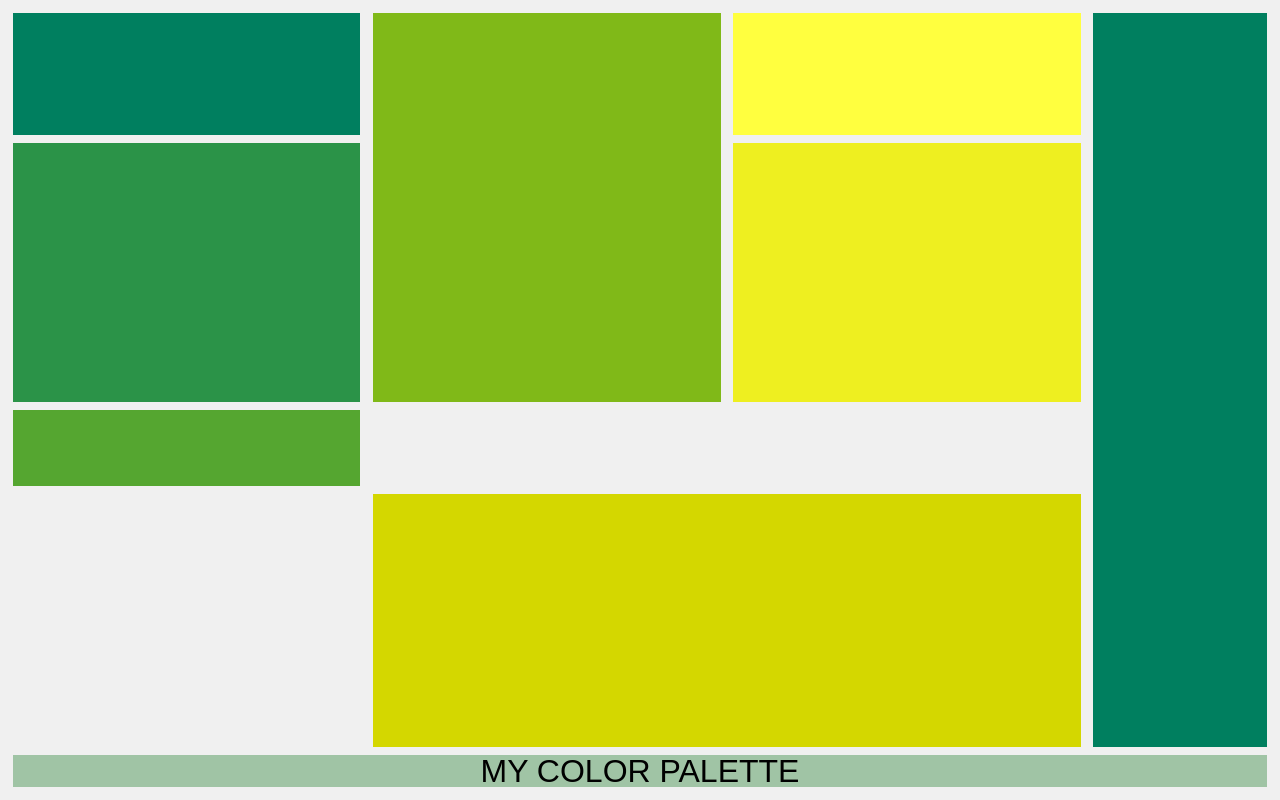
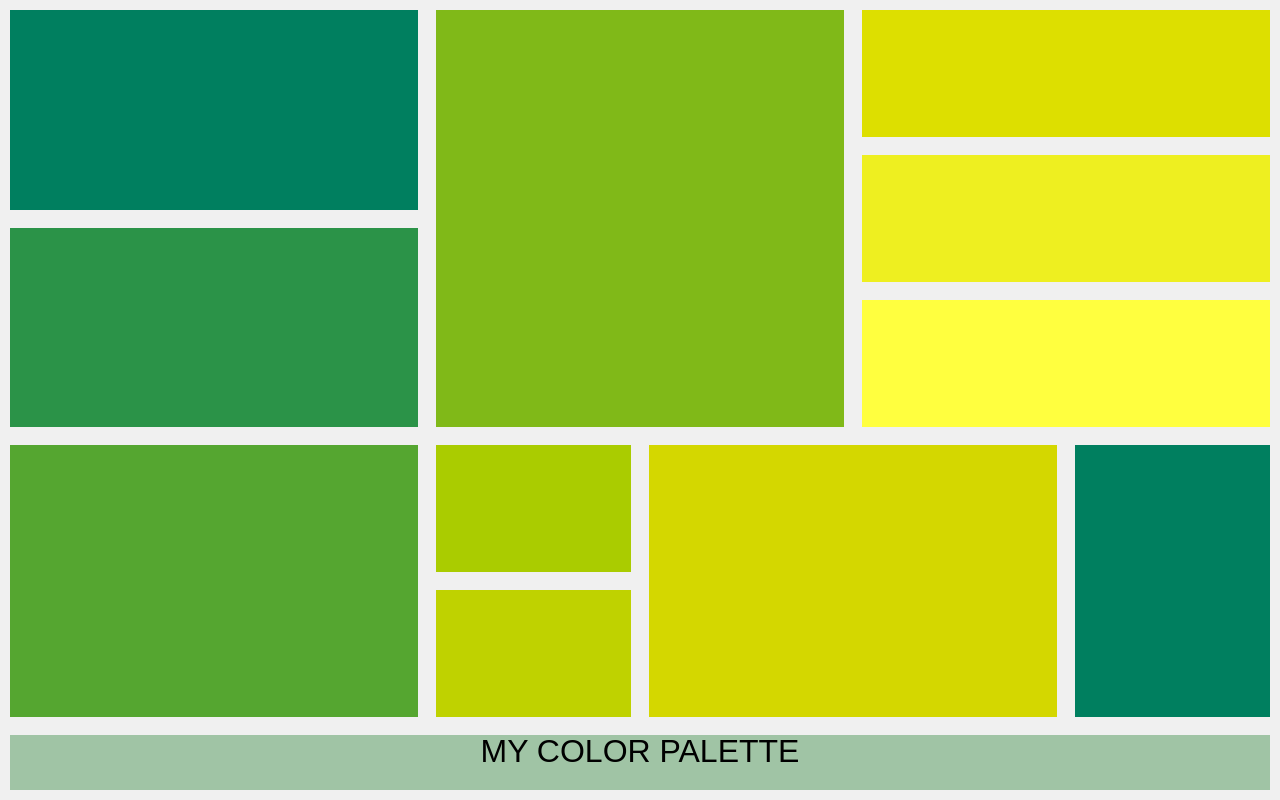
Before and after one commit to Zonkkatul/CSS-Grid, a plain HTML site: page index.html in a window 1280 px wide. Drawn offline with Linux system fonts and the light colour scheme.

Commit message:
grid final

```diff
--- a/styles/index.css
+++ b/styles/index.css
@@ -10,12 +10,12 @@ html, body {
 }
 
 .container {
-    display: grid;
-    grid-template-columns: 2fr 2fr 2fr 1fr;
-    grid-template-rows: 1fr 2.12fr 0.62fr 0.62fr 1.39fr;
-    gap: 1%;
+	display: grid;
+    grid-template-columns: repeat(6, 1fr);
+    grid-template-rows: repeat(11, 1fr);
+    gap: 18px;
     height: 100vh;
-    padding: 1%;
+    padding: 10px;
     background-color: #f0f0f0;
 }
 
@@ -24,26 +24,85 @@ html, body {
     font-weight: bold;
 }
 
-.box1 { background-color: #007F5F; grid-column: 1 / 2; grid-row: 1 / 2; }
-.box2 { background-color: #80B918; grid-column: 2 / 3; grid-row: 1 / 3; }
-.box3 { background-color: #DDDF00; grid-column: 3 / 4; grid-row: 1 / 2; }
-.box4 { background-color: #EEEF20; grid-column: 3 / 4; grid-row: 2 / 3; }
-.box5 { background-color: #FFFF3F; grid-column: 3 / 4; grid-row: 1 / 2; }
-.box6 { background-color: #2B9348; grid-column: 1 / 2; grid-row: 2 / 3; }
-.box7 { background-color: #55A630; grid-column: 1 / 2; grid-row: 3 / 4; }
-.box8 { background-color: #AACC00; grid-column: 2 / 3; grid-row: 4 / 5; }
-.box9 { background-color: #BFD200; grid-column: 2 / 3; grid-row: 5 / 6; }
-.box10 { background-color: #D4D700; grid-column: 2 / 4; grid-row: 4 / 6; }
-.box11 { background-color: #007F5F; grid-column: 4 / 5; grid-row: 1 / 6; }
+.box1 {
+	background-color: #007F5F;
+	grid-column: span 2 / span 2;
+    grid-row: span 3 / span 3;}
+
+.box2 {
+	background-color: #80B918;
+	grid-column: span 2 / span 2;
+    grid-row: span 6 / span 6;
+    grid-column-start: 3;
+    grid-row-start: 1;
+}
+
+
+.box3 {
+	background-color: #DDDF00;  grid-column: span 2 / span 2;
+    grid-row: span 2 / span 2;
+    grid-column-start: 5;
+    grid-row-start: 1;
+}
+.box4 {
+	background-color: #EEEF20;  grid-column: span 2 / span 2;
+    grid-row: span 2 / span 2;
+    grid-column-start: 5;
+    grid-row-start: 3;
+}
+.box5 {
+	background-color: #FFFF3F;  grid-column: span 2 / span 2;
+    grid-row: span 2 / span 2;
+    grid-column-start: 5;
+    grid-row-start: 5;
+}
+
+.box6 {
+	background-color: #2B9348;
+	grid-column: span 2 / span 2;
+    grid-row: span 3 / span 3;
+    grid-column-start: 1;
+    grid-row-start: 4;
+}
+
+.box7 {
+	background-color: #55A630;  grid-column: span 2 / span 2;
+    grid-row: span 4 / span 4;
+    grid-column-start: 1;
+    grid-row-start: 7;
+}
+
+.box8 {
+	background-color: #AACC00;
+    grid-row: span 2 / span 2;
+    grid-column-start: 3;
+    grid-row-start: 7;
+}
+
+
+.box9 {
+	background-color: #BFD200;   grid-row: span 2 / span 2;
+    grid-column-start: 3;
+    grid-row-start: 9;
+}
+.box10 {
+	background-color: #D4D700; grid-column: span 2 / span 2;
+    grid-row: span 4 / span 4;
+    grid-column-start: 4;
+    grid-row-start: 7;
+}
+.box11 {
+	background-color: #007F5F;   grid-row: span 4 / span 4;
+    grid-column-start: 6;
+    grid-row-start: 7;
+}
 
 .footer {
     background-color: #A0C4A5;
-    grid-column: 1 / 5;
-    grid-row: 6 / 7;
     text-align: center;
     font-size: 2rem;
     color: black;
-    display: flex;
-    justify-content: center;
-    align-items: center;
+    display: grid;
+	grid-column: span 6 / span 6;
+    grid-row-start: 11;
 }
```
